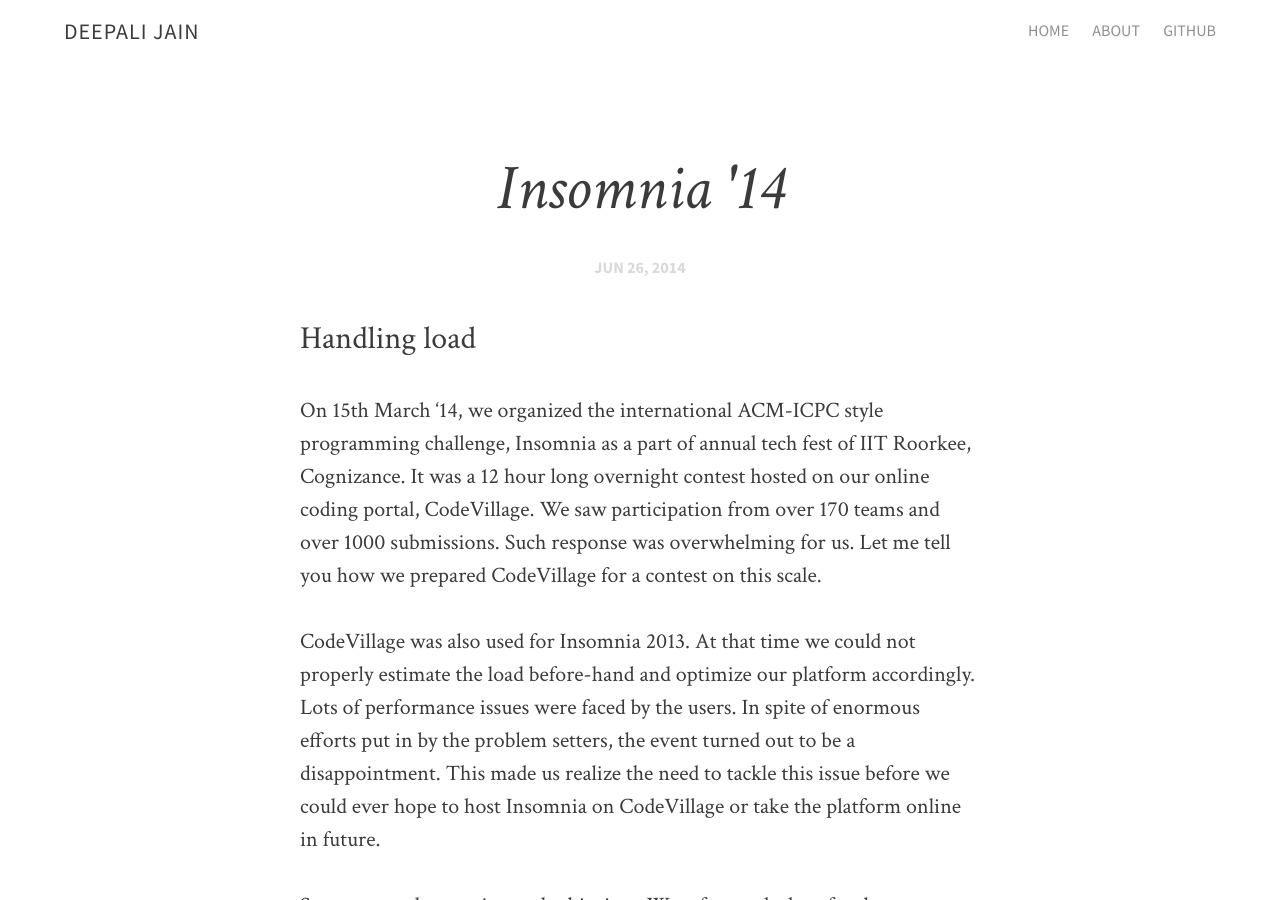
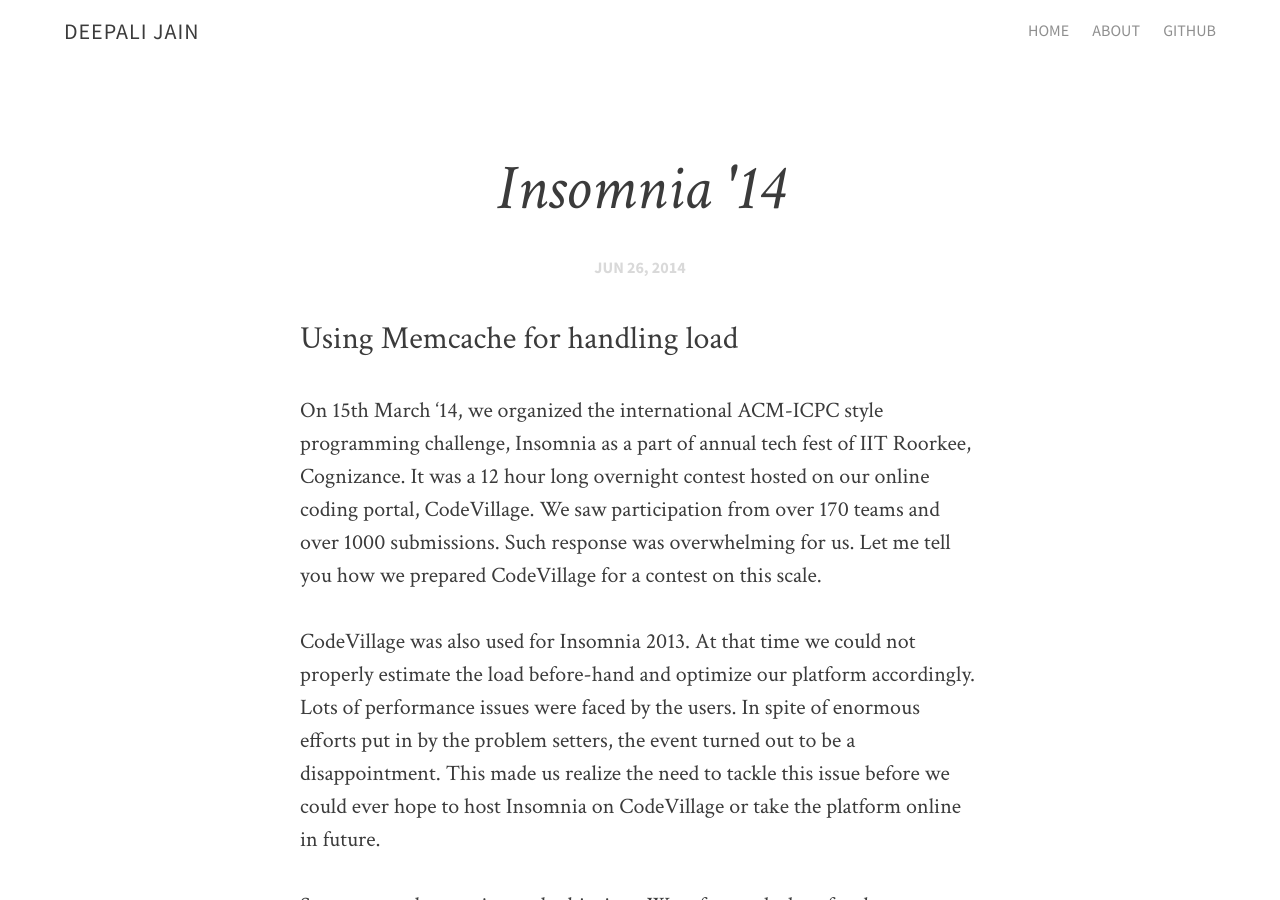
Before and after one commit to jaindeepali/jaindeepali.github.com, a Jekyll site: the page built from _posts/2014-06-26-Insomnia.md, in a window 1280 px wide and 900 px high. Built offline with Jekyll 4.4.1, drawn with Linux system fonts in a browser that asks for light colours; comment, search, counter and statistics services are not loaded.

Commit message:
Add Insomnia post

```diff
--- a/_posts/2014-06-26-Insomnia.md
+++ b/_posts/2014-06-26-Insomnia.md
@@ -1,7 +1,7 @@
 ---
 layout: post-no-feature
 title: "Insomnia '14"
-description: "Handling load"
+description: "Using Memcache for handling load"
 comments: false
 category: articles
 tags: [Insomnia, Memcache, CodeVillage]
```
